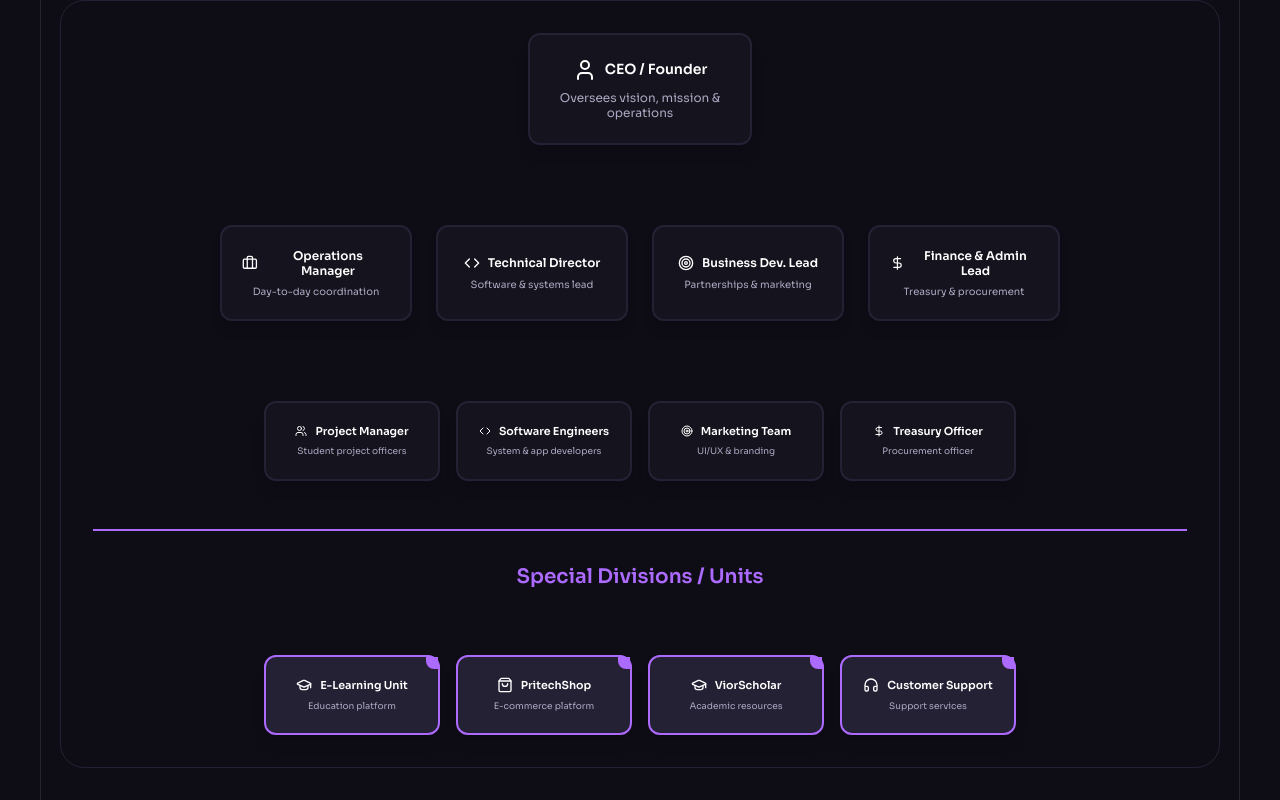
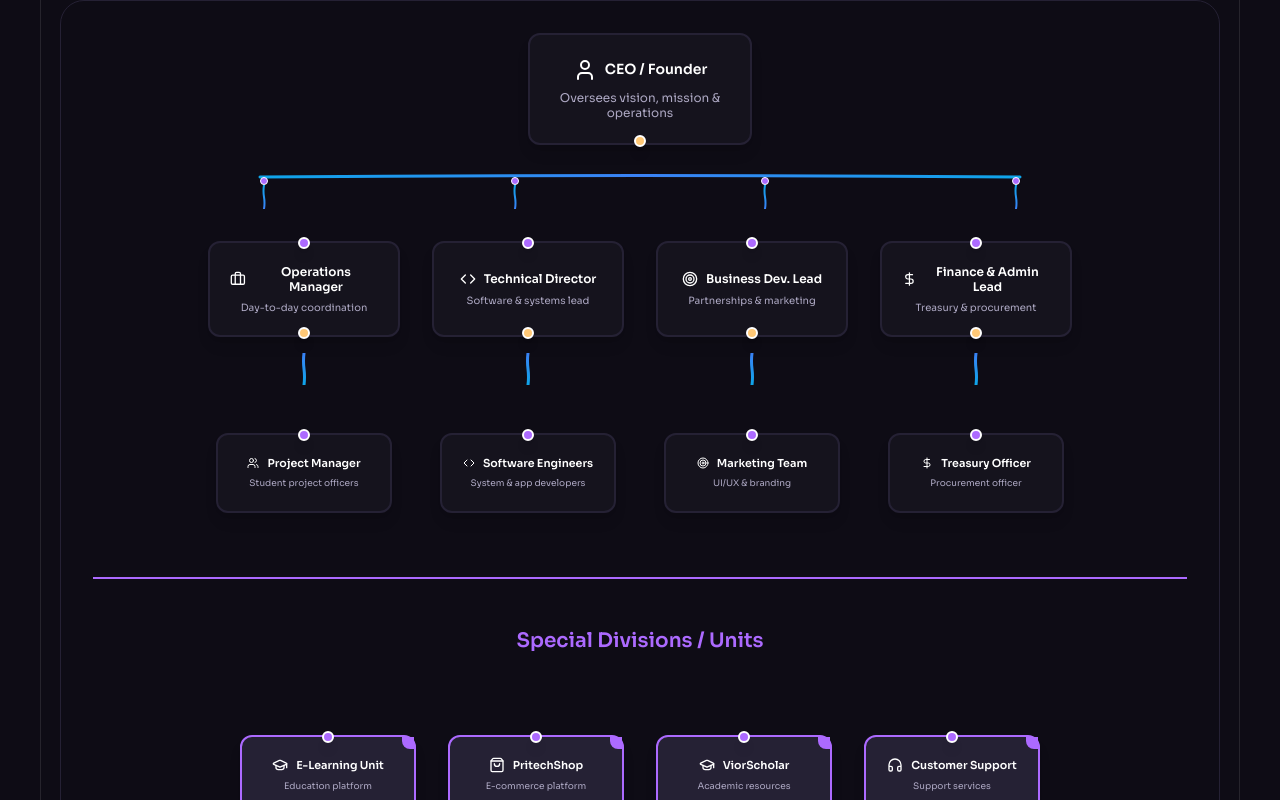
Before and after one commit to Pritech-Vior/PritechVior, a React (Vite) app in the folder front_end/: page /about in a window 1280 px wide. Shown: the part 1080-1880 px from the top of the page. Built offline with nearby package versions, Linux system fonts and the light colour scheme.

Commit message:
Updated About Gape

```diff
--- a/front_end/src/pages/AboutPage.jsx
+++ b/front_end/src/pages/AboutPage.jsx
@@ -1,3 +1,4 @@
+import React from "react";
 import { Users, Target, Eye, Heart, Building, User, Briefcase, DollarSign, Code, ShoppingBag, GraduationCap, HeadphonesIcon } from "lucide-react";
 import Section from "../components/Section";
 import Heading from "../components/Heading";
@@ -34,8 +35,37 @@ const AboutPage = () => {
     }
   ];
 
-  const OrganizationNode = ({ icon, title, subtitle, children, level = 0, isSpecial = false }) => (
-    <div className={`flex flex-col items-center ${level > 0 ? 'mt-8' : ''}`}>
+  const OrganizationNode = ({ icon, title, subtitle, children, level = 0, isSpecial = false, childCount = 0, isLast = false }) => {
+    const childrenArray = React.Children.toArray(children);
+
+    return (
+      <div className={`flex flex-col items-center ${level > 0 ? 'mt-12' : ''} relative`}>
+        {/* Connection point touching top border of card */}
+        {level > 0 && (
+          <>
+            {/* Curved connection line touching top border */}
+            <div className="absolute -top-8 left-1/2 transform -translate-x-1/2 w-1 h-8">
+              <svg width="4" height="32" className="absolute">
+                <path
+                  d="M2,0 Q2,8 2,16 Q2,24 2,32"
+                  stroke="url(#gradient1)"
+                  strokeWidth="3"
+                  fill="none"
+                  strokeLinecap="round"
+                />
+                <defs>
+                  <linearGradient id="gradient1" x1="0%" y1="0%" x2="0%" y2="100%">
+                    <stop offset="0%" stopColor="#0ea5e9" />
+                    <stop offset="100%" stopColor="#3b82f6" />
+                  </linearGradient>
+                </defs>
+              </svg>
+            </div>
+            {/* Connection knot on card border */}
+            <div className="absolute -top-1 left-1/2 transform -translate-x-1/2 w-3 h-3 bg-color-1 rounded-full border-2 border-white z-30 shadow-lg"></div>
+          </>
+        )}
+
         <div className={`
           relative ${isSpecial ? 'bg-n-6 border-color-1' : 'bg-n-7'}
           rounded-xl p-3 border-2 ${isSpecial ? 'border-color-1' : 'border-n-6'}
@@ -43,12 +73,26 @@ const AboutPage = () => {
           ${level === 0 ? 'w-56 h-28 min-w-[200px] bg-n-6 border-color-1' :
             level === 1 ? 'w-48 h-24 min-w-[180px]' :
             'w-44 h-20 min-w-[160px]'}
-        max-w-[250px]
+          max-w-[250px] z-20 relative
         `}>
+          {/* Connection point touching bottom border of card */}
+          {childrenArray.length > 0 && (
+            <>
+              {/* Connection knot on bottom border */}
+              <div className="absolute -bottom-1 left-1/2 transform -translate-x-1/2 w-3 h-3 bg-color-2 rounded-full border-2 border-white z-30 shadow-lg"></div>
+
+              {/* Arrow pointing down from bottom border */}
+              <div className="absolute -bottom-6 left-1/2 transform -translate-x-1/2 z-30">
+                <div className="w-0 h-0 border-l-4 border-r-4 border-t-6 border-l-transparent border-r-transparent border-t-color-2 drop-shadow-sm"></div>
+              </div>
+            </>
+          )}
+
           {/* Add subtle accent for special divisions */}
           {isSpecial && level > 0 && (
             <div className="absolute top-0 right-0 w-3 h-3 bg-color-1 rounded-bl-lg"></div>
           )}
+
           <div className="flex flex-col items-center justify-center h-full text-center px-2">
             <div className="flex items-center gap-2 mb-2">
               {icon}
@@ -69,17 +113,121 @@ const AboutPage = () => {
             )}
           </div>
         </div>
-      {children && (
-        <div className="relative mt-6">
-          {/* Connecting lines */}
-          <div className="absolute top-0 left-1/2 transform -translate-x-1/2 -translate-y-6 w-px h-6 bg-color-1"></div>
-          <div className="flex justify-center gap-4 flex-wrap">
-            {children}
+
+        {childrenArray.length > 0 && (
+          <div className="relative mt-12 w-full">
+            {/* Curved main vertical line from bottom border */}
+            <div className="absolute -top-12 left-1/2 transform -translate-x-1/2 w-1 h-8">
+              <svg width="4" height="32" className="absolute">
+                <path
+                  d="M2,0 Q2,8 2,16 Q2,24 2,32"
+                  stroke="url(#gradient2)"
+                  strokeWidth="3"
+                  fill="none"
+                  strokeLinecap="round"
+                />
+                <defs>
+                  <linearGradient id="gradient2" x1="0%" y1="0%" x2="0%" y2="100%">
+                    <stop offset="0%" stopColor="#3b82f6" />
+                    <stop offset="100%" stopColor="#0ea5e9" />
+                  </linearGradient>
+                </defs>
+              </svg>
+            </div>
+
+            {/* Curved horizontal distribution line for multiple children */}
+            {childrenArray.length > 1 && (
+              <div className="absolute -top-4 left-1/2 transform -translate-x-1/2 flex items-center justify-center">
+                <svg
+                  width={Math.min(childrenArray.length * 200, 800)}
+                  height="8"
+                  className="absolute"
+                >
+                  <path
+                    d={`M20,4 Q${Math.min(childrenArray.length * 100, 400)},1 ${Math.min(childrenArray.length * 200 - 20, 780)},4`}
+                    stroke="url(#gradient3)"
+                    strokeWidth="3"
+                    fill="none"
+                    strokeLinecap="round"
+                  />
+                  <defs>
+                    <linearGradient id="gradient3" x1="0%" y1="0%" x2="100%" y2="0%">
+                      <stop offset="0%" stopColor="#0ea5e9" />
+                      <stop offset="50%" stopColor="#3b82f6" />
+                      <stop offset="100%" stopColor="#0ea5e9" />
+                    </linearGradient>
+                  </defs>
+                </svg>
+              </div>
+            )}
+
+            {/* Connection knots on horizontal curved line */}
+            {childrenArray.length > 1 && (
+              <div className="absolute -top-4 left-1/2 transform -translate-x-1/2 flex justify-between items-center"
+                   style={{
+                     width: `${Math.min(childrenArray.length * 200, 800)}px`,
+                     paddingLeft: '20px',
+                     paddingRight: '20px'
+                   }}>
+                {childrenArray.map((_, index) => (
+                  <div key={index} className="relative">
+                    <div className="w-2 h-2 bg-color-1 rounded-full border border-white shadow-sm"></div>
+                    {/* Curved drop line from knot to child card */}
+                    <div className="absolute top-2 left-1/2 transform -translate-x-1/2 w-1">
+                      <svg width="4" height="24" className="absolute">
+                        <path
+                          d="M2,0 Q1,6 2,12 Q3,18 2,24"
+                          stroke="url(#gradient4)"
+                          strokeWidth="2"
+                          fill="none"
+                          strokeLinecap="round"
+                        />
+                        <defs>
+                          <linearGradient id="gradient4" x1="0%" y1="0%" x2="0%" y2="100%">
+                            <stop offset="0%" stopColor="#0ea5e9" />
+                            <stop offset="100%" stopColor="#3b82f6" />
+                          </linearGradient>
+                        </defs>
+                      </svg>
+                    </div>
+                  </div>
+                ))}
+              </div>
+            )}
+
+            {/* Children container */}
+            <div className="flex justify-center gap-6 lg:gap-8 flex-wrap relative">
+              {childrenArray.map((child, index) => (
+                <div key={index} className="relative flex flex-col items-center">
+                  {/* Single child gets direct curved connection */}
+                  {childrenArray.length === 1 && (
+                    <div className="absolute -top-8 left-1/2 transform -translate-x-1/2 w-1">
+                      <svg width="4" height="32" className="absolute">
+                        <path
+                          d="M2,0 Q1,8 2,16 Q3,24 2,32"
+                          stroke="url(#gradient5)"
+                          strokeWidth="3"
+                          fill="none"
+                          strokeLinecap="round"
+                        />
+                        <defs>
+                          <linearGradient id="gradient5" x1="0%" y1="0%" x2="0%" y2="100%">
+                            <stop offset="0%" stopColor="#3b82f6" />
+                            <stop offset="100%" stopColor="#0ea5e9" />
+                          </linearGradient>
+                        </defs>
+                      </svg>
+                    </div>
+                  )}
+                  {child}
+                </div>
+              ))}
             </div>
           </div>
         )}
       </div>
     );
+  };
 
   return (
     <div className="pt-[4.75rem] lg:pt-[5.25rem] overflow-hidden">
@@ -154,75 +302,76 @@ const AboutPage = () => {
 
             <div className="bg-n-8 rounded-3xl p-6 lg:p-8 border border-n-6 overflow-x-auto">
               {/* CEO Level */}
-              <div className="flex justify-center mb-12">
+              <div className="flex justify-center mb-16">
                 <OrganizationNode
                   icon={<User className="w-6 h-6 text-white" />}
                   title="CEO / Founder"
                   subtitle="Oversees vision, mission & operations"
                   level={0}
-                />
-              </div>
-
+                >
                   {/* Management Level */}
-              <div className="flex justify-center gap-4 lg:gap-6 mb-12 flex-wrap">
                   <OrganizationNode
                     icon={<Briefcase className="w-4 h-4 text-white" />}
                     title="Operations Manager"
                     subtitle="Day-to-day coordination"
                     level={1}
-                />
-                <OrganizationNode
-                  icon={<Code className="w-4 h-4 text-white" />}
-                  title="Technical Director"
-                  subtitle="Software & systems lead"
-                  level={1}
-                />
-                <OrganizationNode
-                  icon={<Target className="w-4 h-4 text-white" />}
-                  title="Business Dev. Lead"
-                  subtitle="Partnerships & marketing"
-                  level={1}
-                />
-                <OrganizationNode
-                  icon={<DollarSign className="w-4 h-4 text-white" />}
-                  title="Finance & Admin Lead"
-                  subtitle="Treasury & procurement"
-                  level={1}
-                />
-              </div>
-
-              {/* Department Level */}
-              <div className="flex justify-center gap-3 lg:gap-4 mb-12 flex-wrap">
+                  >
                     <OrganizationNode
                       icon={<Users className="w-3 h-3 text-white" />}
                       title="Project Manager"
                       subtitle="Student project officers"
                       level={2}
                     />
+                  </OrganizationNode>
+
+                  <OrganizationNode
+                    icon={<Code className="w-4 h-4 text-white" />}
+                    title="Technical Director"
+                    subtitle="Software & systems lead"
+                    level={1}
+                  >
                     <OrganizationNode
                       icon={<Code className="w-3 h-3 text-white" />}
                       title="Software Engineers"
                       subtitle="System & app developers"
                       level={2}
                     />
+                  </OrganizationNode>
+
+                  <OrganizationNode
+                    icon={<Target className="w-4 h-4 text-white" />}
+                    title="Business Dev. Lead"
+                    subtitle="Partnerships & marketing"
+                    level={1}
+                  >
                     <OrganizationNode
                       icon={<Target className="w-3 h-3 text-white" />}
                       title="Marketing Team"
                       subtitle="UI/UX & branding"
                       level={2}
                     />
+                  </OrganizationNode>
+
+                  <OrganizationNode
+                    icon={<DollarSign className="w-4 h-4 text-white" />}
+                    title="Finance & Admin Lead"
+                    subtitle="Treasury & procurement"
+                    level={1}
+                  >
                     <OrganizationNode
                       icon={<DollarSign className="w-3 h-3 text-white" />}
                       title="Treasury Officer"
                       subtitle="Procurement officer"
                       level={2}
                     />
+                  </OrganizationNode>
+                </OrganizationNode>
               </div>
 
               {/* Special Divisions */}
-              <div className="border-t-2 border-color-1 pt-8">
+              <div className="border-t-2 border-color-1 pt-12">
                 <h3 className="text-xl font-bold text-color-1 text-center mb-8">Special Divisions / Units</h3>
-                <div className="flex justify-center gap-3 lg:gap-4 flex-wrap">
+                <div className="flex justify-center gap-6 lg:gap-8 flex-wrap">
                   <OrganizationNode
                     icon={<GraduationCap className="w-4 h-4 text-white" />}
                     title="E-Learning Unit"
```
Lines whose indentation alone changed are shown as unchanged.
